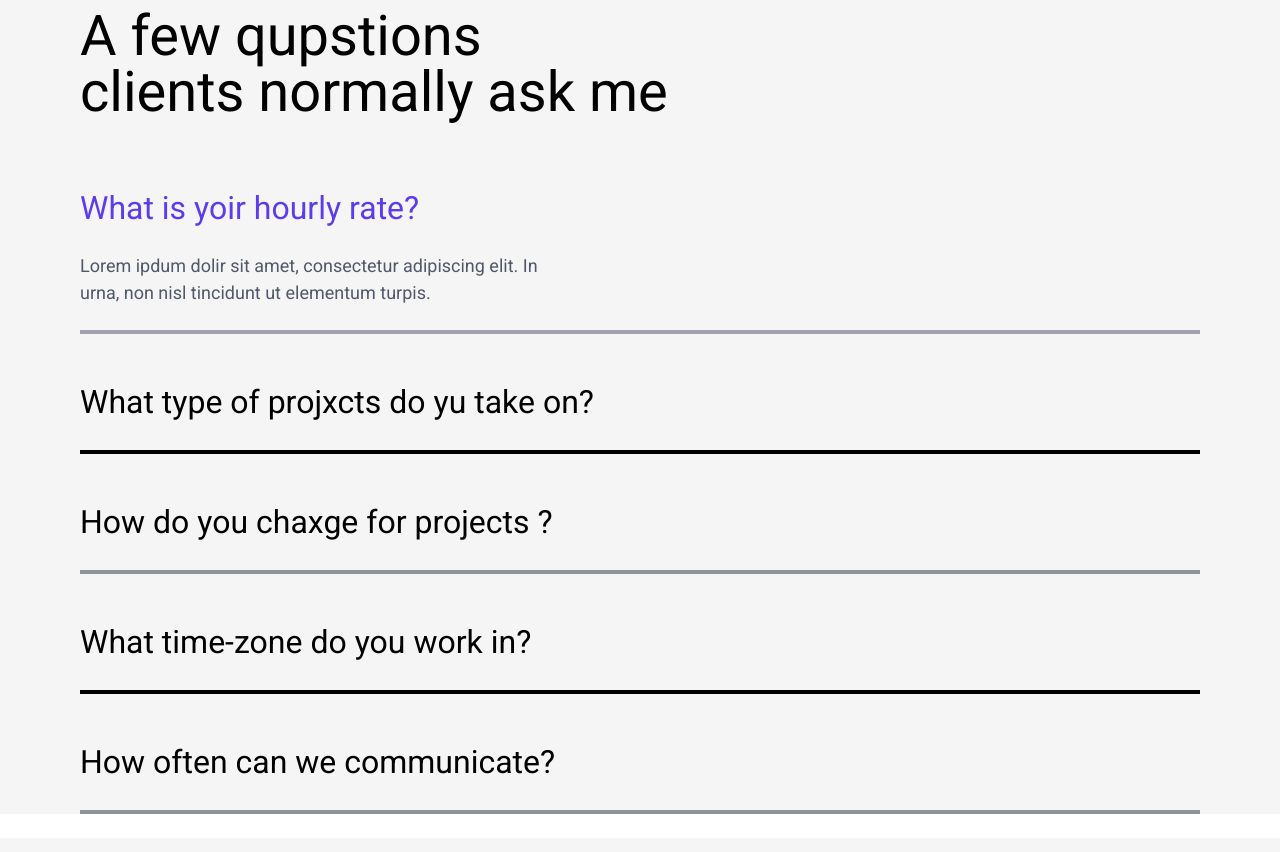
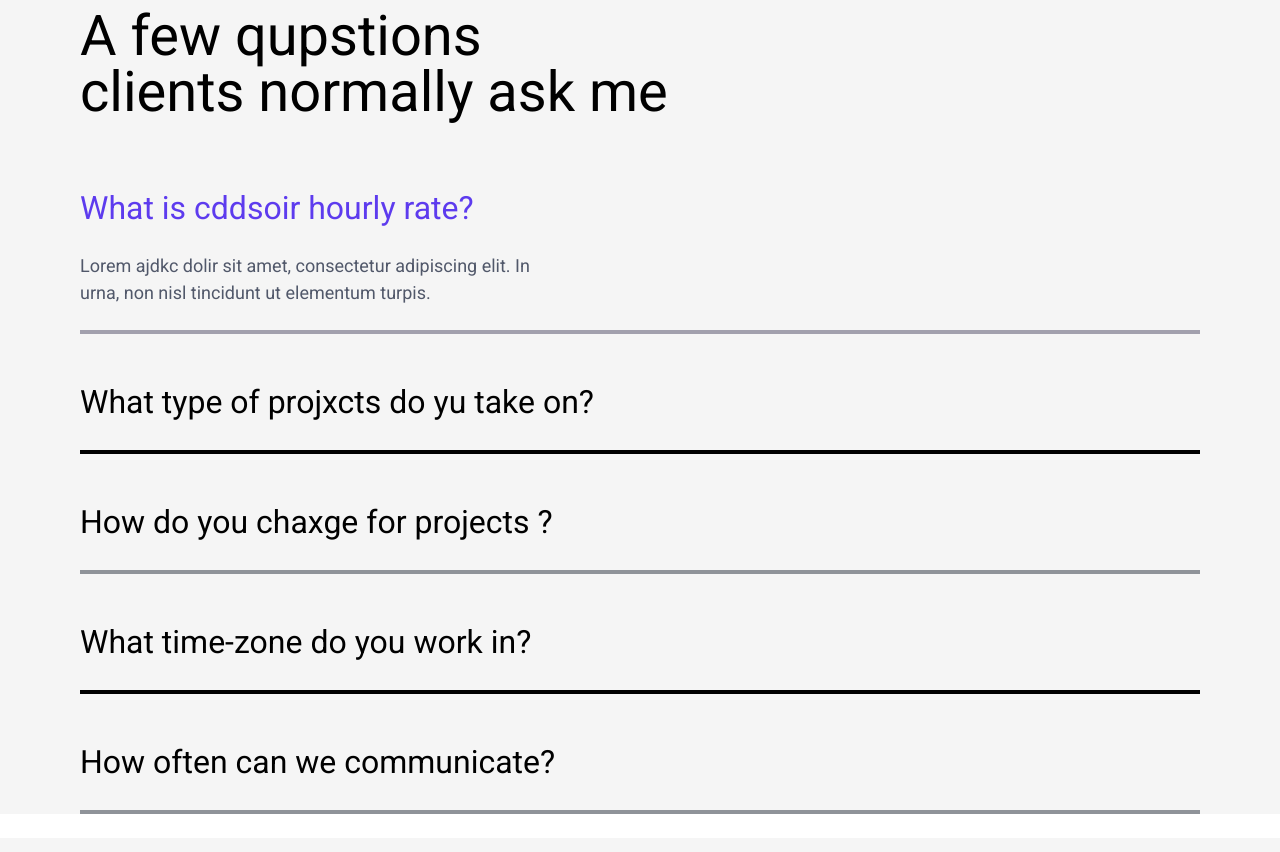
Before and after one commit to azkarullhassan/SD-profolio, a Next.js app: page / in a window 1280 px wide. Shown: the part 4920-5772 px from the top of the page. Built offline with nearby package versions, Linux system fonts and the light colour scheme.

Commit message:
first commit

```diff
--- a/app/components/Seven.jsx
+++ b/app/components/Seven.jsx
@@ -6,9 +6,9 @@ const Seven = () => {
      <main className='mx-auto max-w-[70rem] md:p-0 p-5 '>
           <h1 className='font-medium md:text-[56px] text-[28px] leading-none pt-20 '>A few qupstions <br />
        clients normally ask me</h1>
-       <h2 className='font-medium md:text-[32px] text-[22px] text-[#5D3BEE]  pt-16'>What is yoir  hourly rate?</h2>
+       <h2 className='font-medium md:text-[32px] text-[22px] text-[#5D3BEE]  pt-16'>What is cddsoir  hourly rate?</h2>
        <div className='flex justify-between pt-5'>
-           <h1 className='font-normal md:text-[18px] text-[12px] text-[#51586A] '>Lorem ipdum dolir sit amet, consectetur adipiscing elit. In <br /> urna, non nisl tincidunt ut elementum turpis.</h1>
+           <h1 className='font-normal md:text-[18px] text-[12px] text-[#51586A] '>Lorem ajdkc dolir sit amet, consectetur adipiscing elit. In <br /> urna, non nisl tincidunt ut elementum turpis.</h1>
            <ion-icon name="remove-circle-outline" size="large"></ion-icon>
        </div>
        <div className=' h-0.5 border-2 border-[#a2a0ad] my-6'></div>
```
